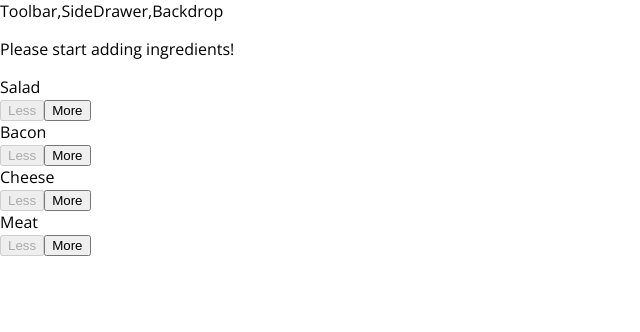
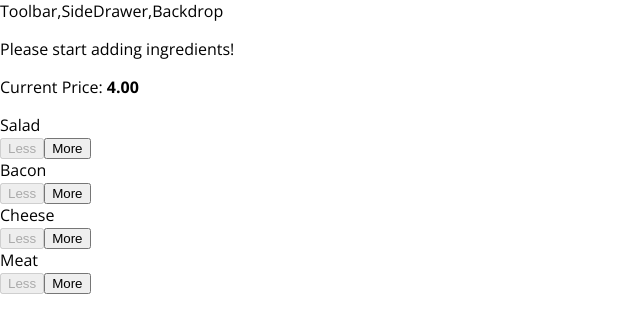
Before and after one commit to canela7/BurgerApp, a React app: page / in a window 1280 px wide. Shown: the top 332 px of the page, without its empty margins (0-640 px from the left). Built offline with nearby package versions, Linux system fonts and the light colour scheme.

Commit message:
Displaying and updating the burger price

```diff
--- a/src/components/Burger/BuildControls/BuildControls.js
+++ b/src/components/Burger/BuildControls/BuildControls.js
@@ -13,6 +13,7 @@
 
 const buildControls = (props) => (
   <div className={classes.BuildControls}>
+    <p>Current Price: <strong>{props.price.toFixed(2)}</strong> </p>
 
     {controls.map(ctrl => (
       <BuildControl
--- a/src/containers/BurgerBuilder/BurgerBuilder.js
+++ b/src/containers/BurgerBuilder/BurgerBuilder.js
@@ -58,7 +58,7 @@
     updateIngredidents[type] = updatedCount;
     const priceDeduction = INGREDIENT_PRICES[type];
     const oldPrice = this.state.totalPrice;
-    const newPrice = oldPrice + priceDeduction;
+    const newPrice = oldPrice - priceDeduction;
     this.setState({totalPrice: newPrice, ingredients: updateIngredidents})
   }
 
@@ -80,7 +80,8 @@
           <BuildControls
             ingredientAdded={this.addIngredientHandler}
             ingredientRemoved={this.removeIngredientHandler}
-            disabled={disabledInfo}/>
+            disabled={disabledInfo}
+            price={this.state.totalPrice}/>
 
       </Aux>
     );
```
